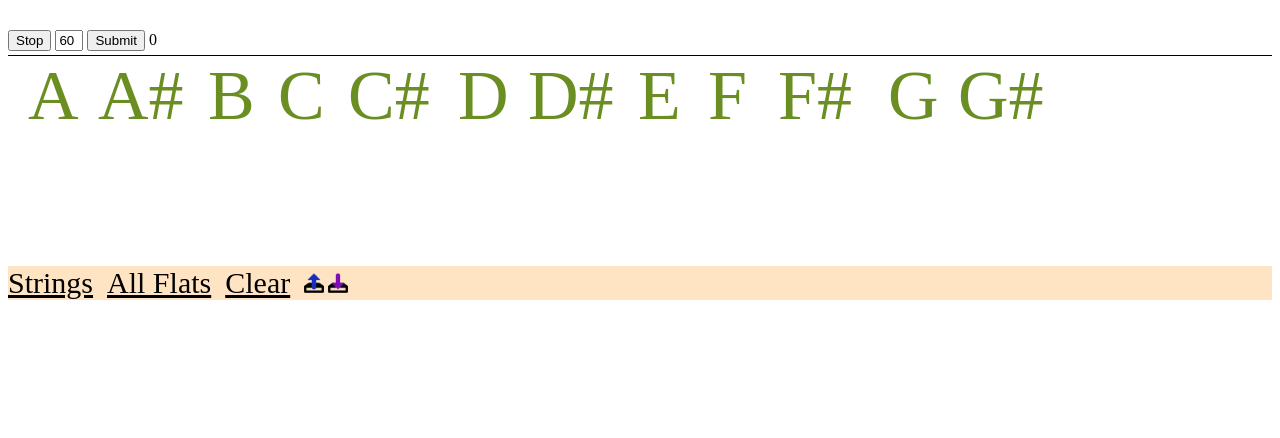
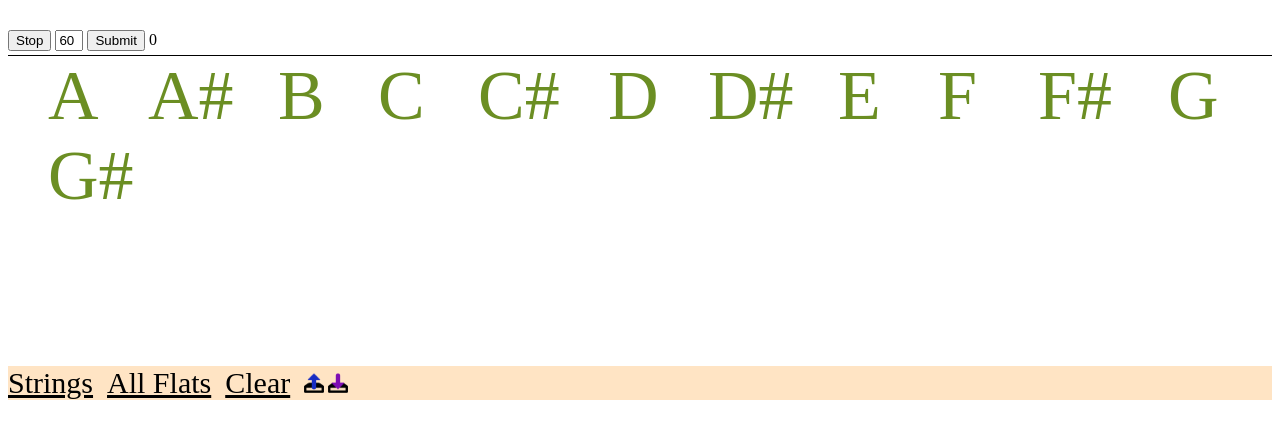
Before and after one commit to 191058s/191058s.github.io, a plain HTML site: page random-spoken-note.html in a window 1280 px wide. Drawn offline with Linux system fonts and the light colour scheme.

Commit message:
Update random-spoken-note.html

```diff
--- a/random-spoken-note.html
+++ b/random-spoken-note.html
@@ -42,12 +42,6 @@
         color: red;
     }
 
-    .allNotesContainer {
-        border-top:1px black solid;
-        width: 100%;
-        height: 200px;
-    }
-
     #timerInterval {
         width: 20px;
     }
@@ -63,32 +57,36 @@
         text-decoration-color: black;
         text-decoration-line: underline;
         margin-right: 10px;
-        margin-top: 10px;
     }
 
     .noClicks {
         pointer-events: none;
     }
 
+    .allNotesContainer {
+        border-top:1px black solid;
+        width: 100%;
+        height: 300px;
+    }
+
     .noteContainer {
-        margin-left: 20px;
+        margin-left: 40px;
         float: left;
     }
 
     .note {
         color: olivedrab;
-        height: 50px;
+        height: 60px;
         font-size: 70px;
     }
 
     .noteFlat {
-        width: 50px;
+        width: 60px;
     }
 
     .noteSharp {
         width: 90px;
     }
-
 
     .noteCount {
         color: chocolate;
@@ -332,6 +330,7 @@
 
     document.getElementById("selectAllFlats").addEventListener("click", function () {
         selectedNotes = ["E", "A", "D", "G", "B", "C", "F"]
+        document.getElementById("timerInterval").value = 45
         populateCountManually()
     })
 
```
